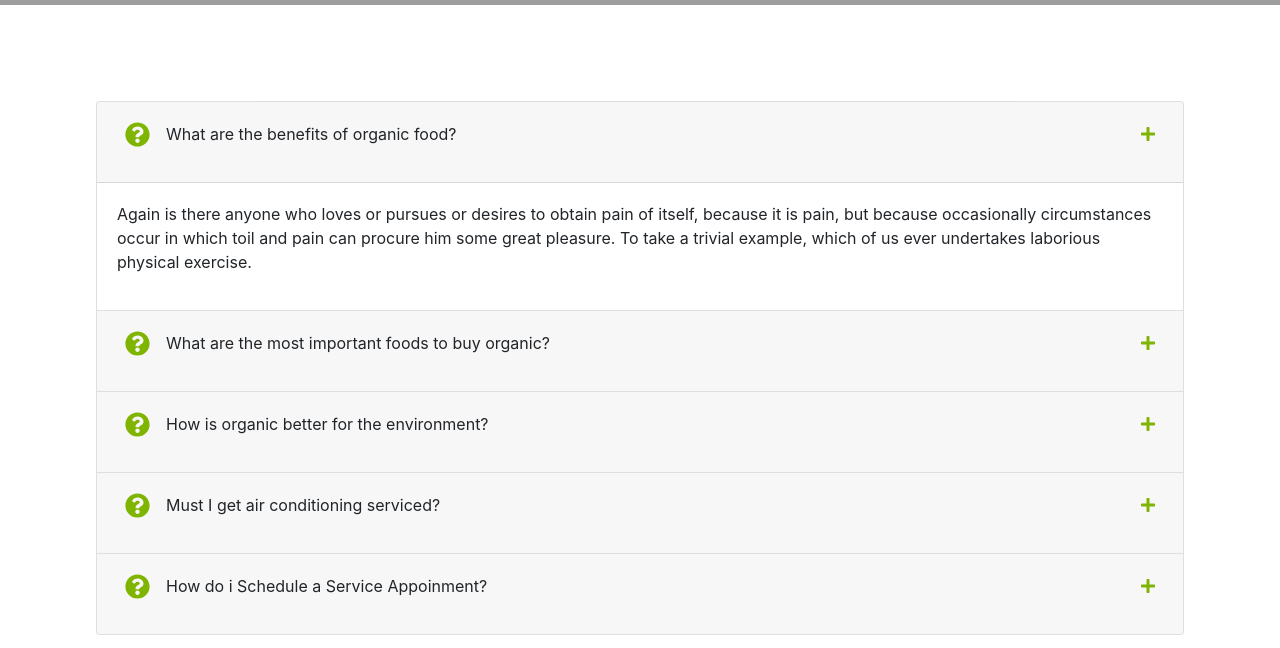
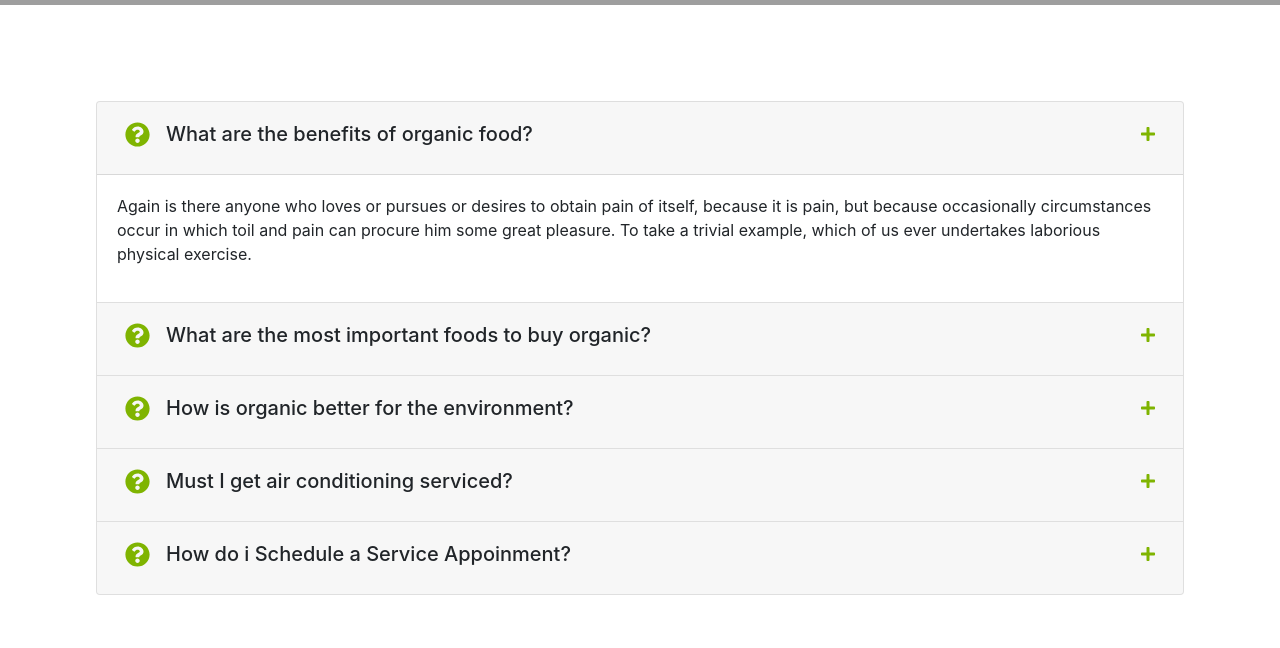
Before and after one commit to Sarwar-Ahmed/organic-store, a React (Create React App) app: page /faq in a window 1280 px wide. Shown: the part 880-1528 px from the top of the page. Built offline with nearby package versions, Linux system fonts and the light colour scheme; grey boxes are pictures that could not be loaded.

Commit message:
faq page done

```diff
--- a/src/components/Faq/Faq.js
+++ b/src/components/Faq/Faq.js
@@ -24,7 +24,7 @@ const Faq = () => {
                                     <span class=""><FontAwesomeIcon icon={faQuestionCircle} style={{height: 25, width: 25}}></FontAwesomeIcon></span>
                                 </div>
                                 <div className="mr-auto p-2">
-                                    <p>What are the benefits of organic food?</p>
+                                    <h5>What are the benefits of organic food?</h5>
                                 </div>
                                 <div class="p-2">
                                     <Link class=""><FontAwesomeIcon className="textHighlight" icon={faPlus}></FontAwesomeIcon></Link>
@@ -42,7 +42,7 @@ const Faq = () => {
                                     <span class=""><FontAwesomeIcon icon={faQuestionCircle} style={{height: 25, width: 25}}></FontAwesomeIcon></span>
                                 </div>
                                 <div className="mr-auto p-2">
-                                    <p>What are the most important foods to buy organic?</p>
+                                    <h5>What are the most important foods to buy organic?</h5>
                                 </div>
                                 <div class="p-2">
                                     <Link class=""><FontAwesomeIcon className="textHighlight" icon={faPlus}></FontAwesomeIcon></Link>
@@ -60,7 +60,7 @@ const Faq = () => {
                                     <span class=""><FontAwesomeIcon icon={faQuestionCircle} style={{height: 25, width: 25}}></FontAwesomeIcon></span>
                                 </div>
                                 <div className="mr-auto p-2">
-                                    <p>How is organic better for the environment?</p>
+                                    <h5>How is organic better for the environment?</h5>
                                 </div>
                                 <div class="p-2">
                                     <Link class=""><FontAwesomeIcon className="textHighlight" icon={faPlus}></FontAwesomeIcon></Link>
@@ -78,7 +78,7 @@ const Faq = () => {
                                     <span class=""><FontAwesomeIcon icon={faQuestionCircle} style={{height: 25, width: 25}}></FontAwesomeIcon></span>
                                 </div>
                                 <div className="mr-auto p-2">
-                                    <p>Must I get air conditioning serviced?</p>
+                                    <h5>Must I get air conditioning serviced?</h5>
                                 </div>
                                 <div class="p-2">
                                     <Link class=""><FontAwesomeIcon className="textHighlight" icon={faPlus}></FontAwesomeIcon></Link>
@@ -96,7 +96,7 @@ const Faq = () => {
                                     <span class=""><FontAwesomeIcon icon={faQuestionCircle} style={{height: 25, width: 25}}></FontAwesomeIcon></span>
                                 </div>
                                 <div className="mr-auto p-2">
-                                    <p>How do i Schedule a Service Appoinment?</p>
+                                    <h5>How do i Schedule a Service Appoinment?</h5>
                                 </div>
                                 <div class="p-2">
                                     <Link class=""><FontAwesomeIcon className="textHighlight" icon={faPlus}></FontAwesomeIcon></Link>
@@ -108,25 +108,6 @@ const Faq = () => {
                         </Accordion.Collapse>
                     </Card>
                 </Accordion>
-
-                        {/*<div class="accordion-box">
-                            <div class="accordion animated out" data-delay="0" data-animation="fadeInUp">
-                                <div class="acc-btn">
-                                    What are the benefits of organic food?
-                                    <div class="toggle-icon">
-                                        <span class="plus fa fa-plus"></span><span class="minus fa fa-minus"></span>
-                                    </div>
-                                    <div class="left-icon">
-                                        <span class="fa fa-question-circle"></span>
-                                    </div>
-                                </div>
-                                <div class="acc-content">
-
-                                </div>
-                            </div>
-
-                        </div>
-                    </div>*/}
             </div>
         </div>
     );
```
Also changed, not shown: 1 other file (tests, documents, lock files or other folders).
